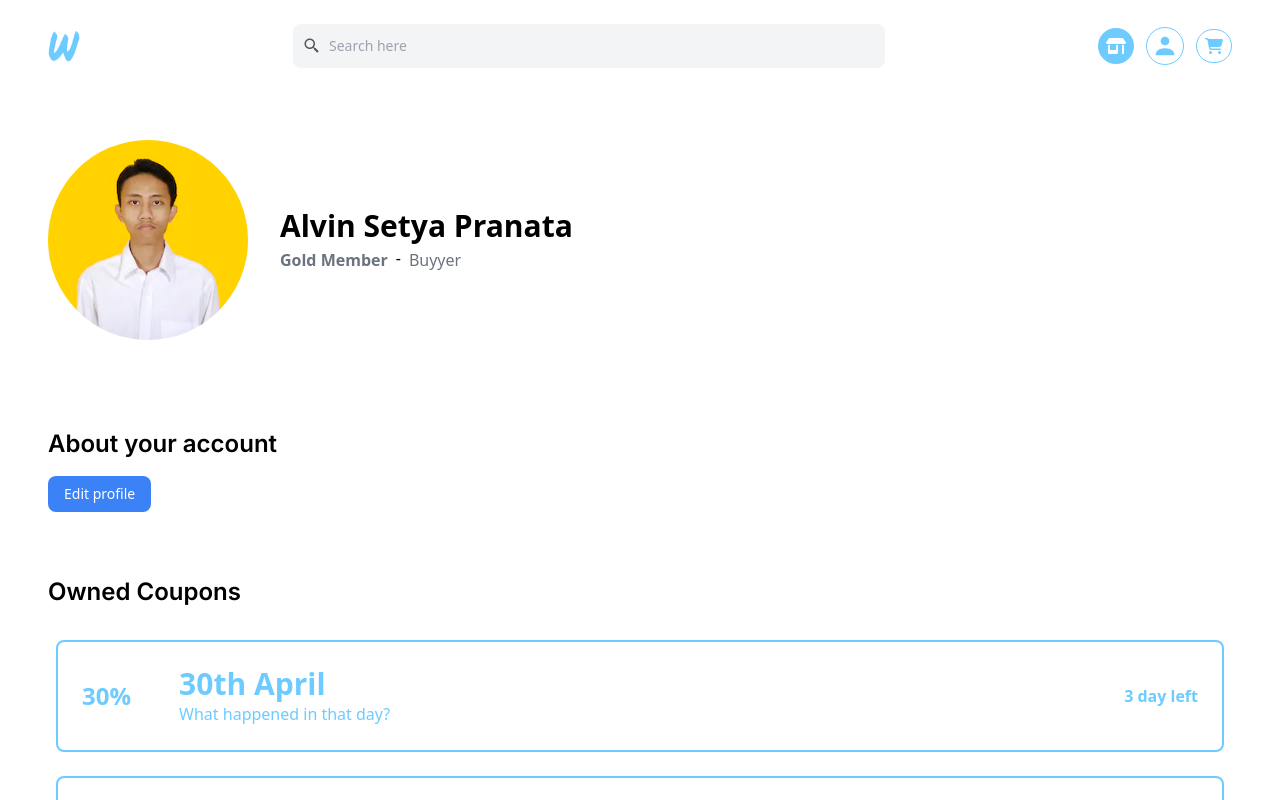
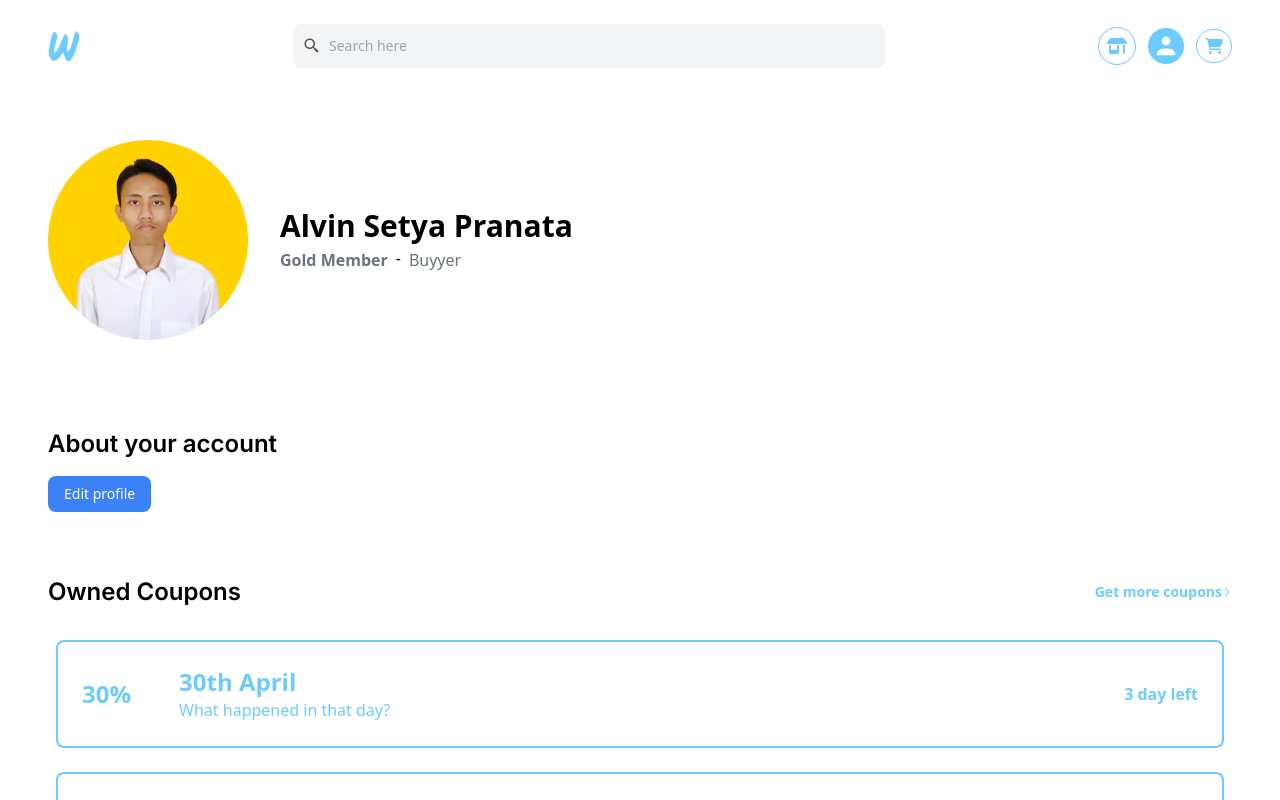
Before and after one commit to AlvinSetyaPranata/WeeboStore, a Next.js app in the folder frontend/: page /account in a window 1280 px wide. Shown: the top 800 px of the page. Built offline with nearby package versions, Linux system fonts and the light colour scheme.

Commit message:
Fixed icon problem when using slug page

```diff
--- a/frontend/src/app/account/page.jsx
+++ b/frontend/src/app/account/page.jsx
@@ -11,6 +11,7 @@ import HeadphoneIcon from "@/components/SVG/HeadphoneIcon"
 import QuestionMark from "@/components/SVG/QuestionMark"
 import InformationIcon from "@/components/SVG/InformationIcon"
 import Coupons from "@/components/Atoms/Coupons"
+import { ArrowNext } from "@/components/SVG"
 
 
 export default function AccountLayout() {
@@ -60,7 +61,13 @@ export default function AccountLayout() {
 
 
             <div>
+                <div className="flex justify-between items-center w-full">
                 <h2 className="text-2xl font-semibold font-heading">Owned Coupons</h2>
+                <Link href="/account" className="flex items-center group">
+                    <p className="font-semibold text-primary text-sm group-hover:underline">Get more coupons</p>
+                    <ArrowNext className="w-[10px] h-[10px]" color="rgb(109, 203, 255)" />
+                </Link>
+                </div>
                 <div className="space-y-6 rounded-lg p-2 py-8">
                     <Coupons discount="30" title="30th April" desc="What happened in that day?"/>
                     <Coupons discount="60" title="Ramadhan Special Sale" desc="Month of forgiveness and blessings"/>
--- /dev/null
+++ b/frontend/src/app/details/[slug]/page.jsx
@@ -0,0 +1,6 @@
+
+export default function Details({params}) {
+    return (
+        <p>Route is in {params.slug}</p>
+    )
+}
--- /dev/null
+++ b/frontend/src/app/details/layout.jsx
@@ -0,0 +1,7 @@
+export default function DetailsLayout({children}) {
+    return (
+        <div className="py-24 flex w-full justify-center">
+            {children}
+        </div>
+    )
+}
--- a/frontend/src/app/layout.jsx
+++ b/frontend/src/app/layout.jsx
@@ -9,7 +9,7 @@ export default function RootLayout({ children }) {
         <title>Weebostore</title>
       </head>
       <body>
-          <Navbar />
+        <Navbar/>
           {children}
           <Footer />
       </body>
--- a/frontend/src/app/page.jsx
+++ b/frontend/src/app/page.jsx
@@ -1,7 +1,9 @@
+'use client'
+
 import Card from "@/components/Atoms/Card"
 import PromoCard from "@/components/Atoms/PromoCard"
 import HorizontalGroup from "@/components/Molecules/HorizontalGroup"
-
+import { motion } from "framer-motion"
 
 export default function Home() {
   return (
@@ -9,11 +11,11 @@ export default function Home() {
       <div className="pt-1 pb-12">
 
         {/* slider */}
-        <div className="w-full bg-primary h-[100vh] mt-8 mb-12 px-20 py-12 flex flex-col justify-start items-center relative">
-          <div className="flex items-center gap-12">
+        <div className="w-full bg-primary h-[100vh] mt-8 mb-12 px-20 py-12 flex flex-col justify-start items-ce nter relative">
+          <div className="flex items-center gap-12 justify-center">
 
             <div>
-              <h1 className="text-6xl font-semibold text-white">Memorial Day</h1>
+              <motion.h1 initial={{scale: 0}} animate={{scale: 1}} transition={{duration: 0.5, ease: 'easeIn'}} className="text-6xl font-semibold text-white">Memorial Day</motion.h1>
               <h3 className="text-2xl font-normal text-white">Creator is miss someone</h3>
             </div>
             <h1 className="text-7xl font-bold text-yellow-200">18th</h1>
@@ -21,19 +23,19 @@ export default function Home() {
 
 
           <div className="absolute bottom-3 grid grid-cols-3 gap-16">
-            <PromoCard label="Promo">
+            <PromoCard label="Promo" delay={0.1}>
               <img src="/card1.png" alt="test" className="w-[100px] h-[100px]" />
               <img src="/card2.png" alt="test" className="w-[100px] h-[100px]" />
               <img src="/card1.png" alt="test" className="w-[100px] h-[100px]" />
               <img src="/card2.png" alt="test" className="w-[100px] h-[100px]" />
             </PromoCard>
-            <PromoCard label="Promo">
+            <PromoCard label="Promo" delay={0.3}>
               <img src="/card1.png" alt="test" className="w-[100px] h-[100px]" />
               <img src="/card2.png" alt="test" className="w-[100px] h-[100px]" />
               <img src="/card1.png" alt="test" className="w-[100px] h-[100px]" />
               <img src="/card2.png" alt="test" className="w-[100px] h-[100px]" />
             </PromoCard>
-            <PromoCard label="Promo">
+            <PromoCard label="Promo" delay={0.5}>
               <img src="/card1.png" alt="test" className="w-[100px] h-[100px]" />
               <img src="/card2.png" alt="test" className="w-[100px] h-[100px]" />
               <img src="/card1.png" alt="test" className="w-[100px] h-[100px]" />
--- a/frontend/src/components/Atoms/Coupons.jsx
+++ b/frontend/src/components/Atoms/Coupons.jsx
@@ -3,7 +3,7 @@ export default function Coupons({discount, title, desc}) {
         <div className="flex gap-12 w-full border-2 px-6 py-6 items-center rounded-lg border-primary hover:cursor-pointer hover:bg-primary group">
             <h4 className="text-2xl font-semibold text-primary group-hover:text-white">{discount}%</h4>
             <div className="flex-1">
-                <p className="text-primary group-hover:text-white font-bold text-3xl">{title}</p>
+                <p className="text-primary group-hover:text-white font-bold text-2xl">{title}</p>
                 <span className="text-primary group-hover:text-white">{desc}</span>
             </div>
             <h4 className="text-primary group-hover:text-white font-semibold">3 day left</h4>
--- a/frontend/src/components/Atoms/PromoCard.jsx
+++ b/frontend/src/components/Atoms/PromoCard.jsx
@@ -1,9 +1,13 @@
+import { easeIn, motion } from "framer-motion"
 import Link from "next/link"
 
-
-export default function PromoCard({ label, children }) {
+export default function PromoCard({ label, children, delay }) {
     return (
-        <div className="bg-white px-6 py-4">
+        <motion.div
+          initial={{y: 250, opacity: 0}}
+          animate={{y: 0, opacity: 1}}
+          transition={{delay: delay, duration: 0.5, ease: easeIn}}
+          className="bg-white px-6 py-4">
             <h3 className="font-semibold text-2xl mb-8">{label}</h3>
             <div className="grid grid-cols-2 gap-4 mb-4">
                 {children}
@@ -11,6 +15,6 @@ export default function PromoCard({ label, children }) {
             <div className="flex justify-end">
                 <Link href="/" className="text-gray-600 font-semibold px-2 py-1 text-sm">Beli Sekarang</Link>
             </div>
-        </div>
+        </motion.div>
     )
 }
--- a/frontend/src/components/Navbar.jsx
+++ b/frontend/src/components/Navbar.jsx
@@ -4,28 +4,51 @@
 import Link from "next/link";
 import { AccountIcon, CartIcon } from "./SVG";
 import MarketIcon from "./SVG/MarketIcon";
-import { useState } from "react";
+import { useEffect, useState } from "react";
+import { usePathname } from "next/navigation";
+import Image from "next/image";
+
 
 export default function Navbar() {
 
     const [active, setActive] = useState(1)
+    const pathname = usePathname()
+
+    useEffect(() => {
+        switch (pathname) {
+            case "/":
+                setActive(1)
+                break
+            case "/account":
+                setActive(2)
+                break
+            case "/cart":
+                setActive(3)
+                break
+            default:
+                setActive(0)
+                break
+        }
+    }, [])
 
     return (
         <div className="sticky top-0 bg-white w-full py-6 flex items-center justify-between z-50 px-12">
-            <img src="logo.png" alt="logo" className="w-[32px] h-[32px]" />
+            <img src="/logo.png" alt="logo" className="w-[32px] h-[32px]" />
+
+
             <div className="flex gap-2 bg-gray-100 px-2.5 py-3 rounded-lg items-center w-1/2">
-                <img src="magnifier.png" alt="p" className="w-[18px] h-[18px]" />
+                <img src="/magnifier.png" alt="p" className="w-[18px] h-[18px]" />
                 <input type="text" className="w-full outline-none bg-transparent text-sm" placeholder="Search here" />
             </div>
             <div className="flex items-center gap-x-3">
-                <Link onClick={() => setActive(1)} className={`rounded-full p-2 hover:cursor-pointer border-primary ${active==1 ? 'bg-primary border-none' : 'bg-white border-[1px]'}`} href="/">
-                    <MarketIcon className={`w-[20px] h-[20px] stroke-none ${active==1 ? 'fill-white' : 'fill-primary'}`} />
+                <Link onClick={() => setActive(1)} className={`rounded-full p-2 hover:cursor-pointer border-primary ${active == 1 ? 'bg-primary border-none' : 'bg-white border-[1px]'}`} href="/">
+                    <MarketIcon className={`w-[20px] h-[20px] stroke-none ${active == 1 ? 'fill-white' : 'fill-primary'}`} />
                 </Link>
-                <Link onClick={() => setActive(2)} className={`rounded-full p-2 hover:cursor-pointer border-primary ${active==2   ? 'bg-primary border-none' : 'bg-white border-[1px]'}`} href="/account">
-                    <AccountIcon className={`w-[20px] h-[20px] stroke-none ${active==2 ? 'fill-white' : 'fill-primary'}`} />
+                <Link onClick={() => setActive(2)} className={`rounded-full p-2 hover:cursor-pointer border-primary ${active == 2 ? 'bg-primary border-none' : 'bg-white border-[1px]'}`} href="/account">
+                    <AccountIcon className={`w-[20px] h-[20px] stroke-none ${active == 2 ? 'fill-white' : 'fill-primary'}`} />
                 </Link>
-                <Link onClick={() => setActive(3)}href="/cart" className={`rounded-full p-2 hover:cursor-pointer border-primary ${active==3 ? 'bg-primary border-none' : 'bg-white border-[1px]'}`}>
-                    <CartIcon className="w-[20px] h-[20px] stroke-none" color={active==3 ? 'white' : '#6DCBFF'}/>
+                <Link onClick={() => setActive(3)} href="/cart" className={`rounded-full p-2 hover:cursor-pointer border-primary ${active == 3 ? 'bg-primary border-none' : 'bg-white border-[1px]'}`}>
+                    <CartIcon className="w-[20px] h-[20px] stroke-none" color={active == 3 ? 'white' : '#6DCBFF'} />
                 </Link>
             </div>
         </div>
--- a/frontend/src/components/SVG/ArrowNext.jsx
+++ b/frontend/src/components/SVG/ArrowNext.jsx
@@ -1,7 +1,7 @@
-export default function ArrowNext({className}) {
+export default function ArrowNext({className, color="black"}) {
     return (
         <svg width="110" height="110" viewBox="0 0 110 110" fill="none" xmlns="http://www.w3.org/2000/svg" className={className}>
-            <path d="M33.825 96.2958C34.3572 96.8294 34.9894 97.2527 35.6854 97.5415C36.3815 97.8303 37.1277 97.979 37.8812 97.979C38.6348 97.979 39.381 97.8303 40.077 97.5415C40.7731 97.2527 41.4053 96.8294 41.9375 96.2958L80.025 58.2083C80.4499 57.7843 80.787 57.2807 81.017 56.7262C81.247 56.1717 81.3654 55.5774 81.3654 54.9771C81.3654 54.3768 81.247 53.7824 81.017 53.228C80.787 52.6735 80.4499 52.1698 80.025 51.7458L41.9375 13.6583C39.6917 11.4125 36.0708 11.4125 33.825 13.6583C31.5792 15.9042 31.5792 19.525 33.825 21.7708L67.0083 55L33.7792 88.2292C31.5792 90.4292 31.5792 94.0958 33.825 96.2958Z" fill="black" />
+            <path d="M33.825 96.2958C34.3572 96.8294 34.9894 97.2527 35.6854 97.5415C36.3815 97.8303 37.1277 97.979 37.8812 97.979C38.6348 97.979 39.381 97.8303 40.077 97.5415C40.7731 97.2527 41.4053 96.8294 41.9375 96.2958L80.025 58.2083C80.4499 57.7843 80.787 57.2807 81.017 56.7262C81.247 56.1717 81.3654 55.5774 81.3654 54.9771C81.3654 54.3768 81.247 53.7824 81.017 53.228C80.787 52.6735 80.4499 52.1698 80.025 51.7458L41.9375 13.6583C39.6917 11.4125 36.0708 11.4125 33.825 13.6583C31.5792 15.9042 31.5792 19.525 33.825 21.7708L67.0083 55L33.7792 88.2292C31.5792 90.4292 31.5792 94.0958 33.825 96.2958Z" fill={color} />
         </svg>
 
     )
```
Also changed, not shown: frontend/package.json (+6 -5 lines), 1 other file (tests, documents, lock files or other folders).
